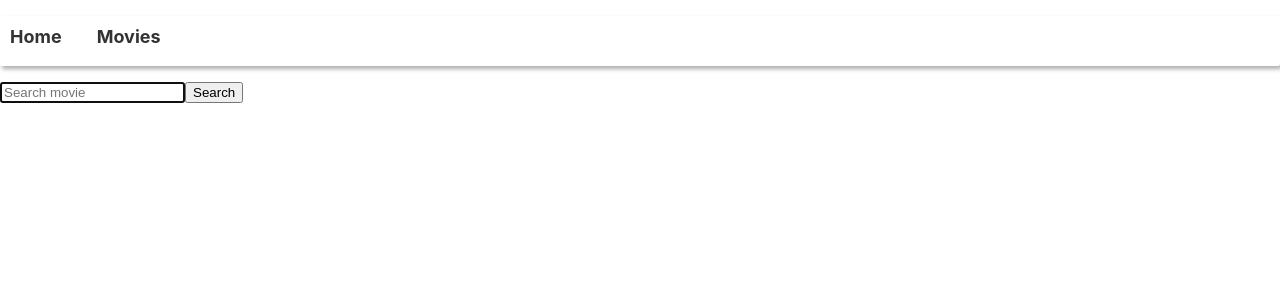
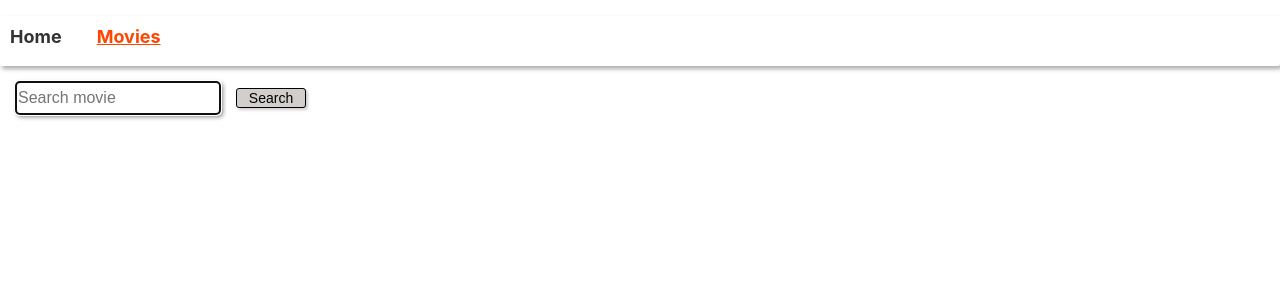
Before and after one commit to SweetLanaMay/HomeCinema, a React (Create React App) app: page /goit-react-hw-05-movies/movies in a window 1280 px wide. Shown: the top 300 px of the page. Built offline with nearby package versions, Linux system fonts and the light colour scheme.

Commit message:
finished hw-05-movies

```diff
--- a/package.json
+++ b/package.json
@@ -8,10 +8,12 @@
     "@testing-library/react": "^12.1.4",
     "@testing-library/user-event": "^13.5.0",
     "axios": "^1.4.0",
+    "prop-types": "^15.8.1",
     "react": "^18.1.0",
     "react-dom": "^18.1.0",
     "react-router-dom": "^6.14.2",
     "react-scripts": "5.0.1",
+    "styled-components": "^6.0.7",
     "web-vitals": "^2.1.3"
   },
   "scripts": {
--- a/src/components/App/App.jsx
+++ b/src/components/App/App.jsx
@@ -1,11 +1,13 @@
 import React from 'react';
 import { Routes, Route } from 'react-router-dom';
-import Home from 'pages/Home';
-import Movies from 'pages/Movies';
-import MovieDetails from 'pages/MovieDetails';
-import Cast from 'components/Cast';
-import Reviews from 'components/Reviews';
 import Layout from 'components/Layout';
+import { lazy } from 'react';
+
+const Home = lazy(() => import('pages/Home'));
+const Movies = lazy(() => import('pages/Movies'));
+const MovieDetails = lazy(() => import('pages/MovieDetails'));
+const Cast = lazy(() => import('components/Cast'));
+const Reviews = lazy(() => import('components/Reviews'));
 
 const App = () => {
   return (
--- a/src/components/Cast/Cast.js
+++ b/src/components/Cast/Cast.js
@@ -1,6 +1,7 @@
 import React, { useEffect, useState } from 'react';
 import { useParams } from 'react-router-dom';
 import axios from 'axios';
+import PropTypes from 'prop-types';
 import css from './Cast.module.css';
 
 const Cast = () => {
@@ -48,4 +49,9 @@ const Cast = () => {
     </div>
   );
 };
+
+Cast.propTypes = {
+  movieId: PropTypes.string,
+};
+
 export default Cast;
--- a/src/components/Layout/Layout.js
+++ b/src/components/Layout/Layout.js
@@ -1,5 +1,23 @@
+import { Suspense } from 'react';
 import { NavLink, Outlet } from 'react-router-dom';
 import css from './Layout.module.css';
+import styled from 'styled-components';
+
+const StyledLink = styled(NavLink)`
+  color: black;
+  display: inline-block;
+  margin-right: 20px;
+  text-decoration: none;
+  color: #333;
+  font-size: 18px;
+  font-weight: bold;
+  transition: color 0.3s ease;
+
+  &.active {
+    color: #ff4500;
+    text-decoration: underline;
+  }
+`;
 
 const Layout = () => {
   return (
@@ -7,28 +25,18 @@ const Layout = () => {
       <header className={css.header}>
         <ul className={css.linkList}>
           <li className={css.linkItem}>
-            <NavLink
-              to="/"
-              className={css.headerLink}
-              activeclassname={css.active}
-            >
-              Home
-            </NavLink>
+            <StyledLink to="/">Home</StyledLink>
           </li>
           <li className={css.linkItem}>
-            <NavLink
-              to="/movies"
-              className={css.headerLink}
-              activeclassname={css.active}
-            >
-              Movies
-            </NavLink>
+            <StyledLink to="/movies">Movies</StyledLink>
           </li>
         </ul>
       </header>
 
       <main>
-        <Outlet />
+        <Suspense fallback={<div>Loading...</div>}>
+          <Outlet />
+        </Suspense>
       </main>
     </div>
   );
--- a/src/pages/Home/Home.js
+++ b/src/pages/Home/Home.js
@@ -1,9 +1,10 @@
 import { useState, useEffect } from 'react';
-import { Link } from 'react-router-dom';
+import { Link, useLocation } from 'react-router-dom';
 import axios from 'axios';
 import css from './Home.module.css';
 
 const Home = () => {
+  const location = useLocation();
   const [movies, setMovies] = useState([]);
 
   useEffect(() => {
@@ -31,7 +32,9 @@ const Home = () => {
       <ul className={css.movieList}>
         {movies.map(movie => (
           <li key={movie.id} className={css.movieItem}>
-            <Link to={`/movies/${movie.id}`}>{movie.title}</Link>
+            <Link to={`/movies/${movie.id}`} state={{ from: location }}>
+              {movie.title}
+            </Link>
           </li>
         ))}
       </ul>
--- a/src/pages/MovieDetails/MovieDetails.js
+++ b/src/pages/MovieDetails/MovieDetails.js
@@ -1,9 +1,12 @@
-import React, { useEffect, useState } from 'react';
-import { useParams, Link, Outlet } from 'react-router-dom';
+import React, { useEffect, useState, useRef, Suspense } from 'react';
+import { useParams, Link, Outlet, useLocation } from 'react-router-dom';
 import axios from 'axios';
 import css from './MovieDetails.module.css';
 
 const MovieDetails = () => {
+  const location = useLocation();
+  const backLinkLocation = useRef(location.state?.from || 'movies/:movieId');
+
   const { movieId } = useParams();
   const [movie, setMovie] = useState([]);
 
@@ -29,6 +32,22 @@ const MovieDetails = () => {
     <div>
       {movie ? (
         <>
+          <div className={css.goBack}>
+            <svg
+              xmlns="http://www.w3.org/2000/svg"
+              id="Outline"
+              viewBox="0 0 24 24"
+              width="16"
+              height="16"
+              className={css.icon}
+            >
+              <path d="M19,11H9l3.29-3.29a1,1,0,0,0,0-1.42,1,1,0,0,0-1.41,0l-4.29,4.3A2,2,0,0,0,6,12H6a2,2,0,0,0,.59,1.4l4.29,4.3a1,1,0,1,0,1.41-1.42L9,13H19a1,1,0,0,0,0-2Z" />
+            </svg>
+
+            <Link to={backLinkLocation.current} className={css.backLink}>
+              Go back
+            </Link>
+          </div>
           <div className={css.movieInfo}>
             {movie.poster_path ? (
               <img
@@ -70,7 +89,9 @@ const MovieDetails = () => {
               </li>
             </ul>
           </div>
-          <Outlet />
+          <Suspense fallback={<div>Loading...</div>}>
+            <Outlet />
+          </Suspense>
         </>
       ) : (
         <div>Loading...</div>
--- a/src/pages/MovieDetails/MovieDetails.module.css
+++ b/src/pages/MovieDetails/MovieDetails.module.css
@@ -47,3 +47,18 @@ font-size: 16px;
     align-items: center;
     box-shadow: 1px 1px 2px #e3e0e0;
 }
+
+.backLink {
+    display: inline-block;
+    font-size: 12px;
+    margin-bottom: 15px;
+}
+
+.backLink:hover,
+.backLink:focus {
+    color: rgb(248, 70, 30);
+}
+
+.goBack {
+    display: flex;
+}
--- a/src/pages/Movies/Movies.js
+++ b/src/pages/Movies/Movies.js
@@ -1,15 +1,17 @@
 import { useState, useEffect } from 'react';
-import { Link, Outlet } from 'react-router-dom';
+import { Link, Outlet, useLocation, useSearchParams } from 'react-router-dom';
 import axios from 'axios';
 import css from './Movies.module.css';
 
 const Movies = () => {
-  const [query, setQuery] = useState('');
+  const location = useLocation();
+  const [searchParams, setSearchParams] = useSearchParams();
   const [isLoading, setIsLoading] = useState(false);
   const [movies, setMovies] = useState([]);
+  const movieId = searchParams.get('movieId') ?? '';
 
   useEffect(() => {
-    if (query.trim() === '') {
+    if (movieId.trim() === '') {
       setMovies([]);
       return;
     }
@@ -21,7 +23,7 @@ const Movies = () => {
 
       try {
         const response = await axios.get(
-          `https://api.themoviedb.org/3/search/movie?api_key=${apiKey}&query=${query}`
+          `https://api.themoviedb.org/3/search/movie?api_key=${apiKey}&query=${movieId}`
         );
 
         const newMovies = response.data.results;
@@ -35,10 +37,16 @@ const Movies = () => {
     };
 
     fetchMovieList();
-  }, [query]);
+  }, [movieId]);
 
-  const handleInputChange = event => {
-    setQuery(event.target.value);
+  const updateQueryString = event => {
+    const value = event.target.value;
+
+    if (value === '') {
+      setSearchParams({});
+    } else {
+      setSearchParams({ movieId: value });
+    }
   };
 
   return (
@@ -49,8 +57,8 @@ const Movies = () => {
         autoComplete="off"
         autoFocus
         placeholder="Search movie"
-        value={query}
-        onChange={handleInputChange}
+        value={movieId}
+        onChange={updateQueryString}
       />
       <button type="submit" className={css.searchButton}>
         <span className={css.buttonLabel}>Search</span>
@@ -62,7 +70,9 @@ const Movies = () => {
         <ul>
           {movies.map(movie => (
             <li key={movie.id}>
-              <Link to={`/movies/${movie.id}`}>{movie.title}</Link>
+              <Link to={`/movies/${movie.id}`} state={{ from: location }}>
+                {movie.title}
+              </Link>
             </li>
           ))}
         </ul>
--- a/src/pages/Movies/Movies.module.css
+++ b/src/pages/Movies/Movies.module.css
@@ -0,0 +1,33 @@
+.input {
+    width: 200px;
+    height: 30px;
+    border: 1px solid #000000;
+    border-radius: 4px;
+    font-size: 16px;
+    font-weight: 500;
+    margin-left: 15px;
+    margin-right: 15px;
+}
+.input:hover,
+.input:focus {
+    box-shadow: 2px 2px 4px #8c8a8a;
+}
+
+.searchButton {
+    display: inline-block;
+    width: 70px;
+    height: 20px;
+    border-radius: 3px;
+    border: 1px solid #000000;
+    font-size: 14px;
+    font-weight: 500;
+    cursor: pointer;
+    background-color: #d1cecb;
+    box-shadow: 2px 2px 3px #cfcccc;
+}
+
+.searchButton:hover,
+.searchButton:focus {
+    background-color: #2929f5;
+    color: #ffffff;
+}
```
Also changed, not shown: src/components/Reviews/Reviews.js (+6 -1 lines), public/arrow-small-left.svg (added), 1 other file (tests, documents, lock files or other folders).
